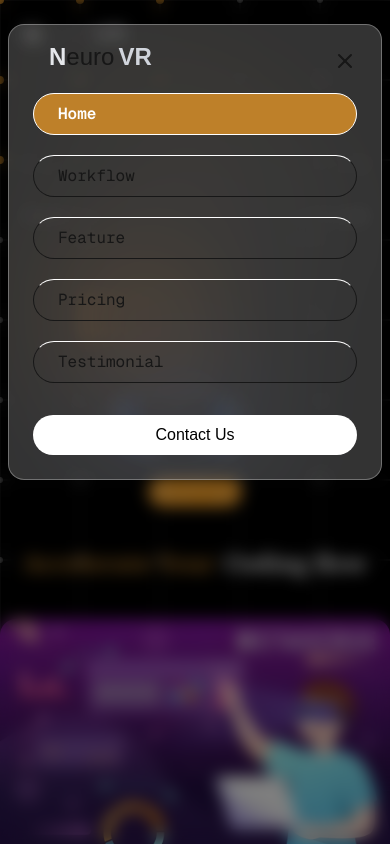
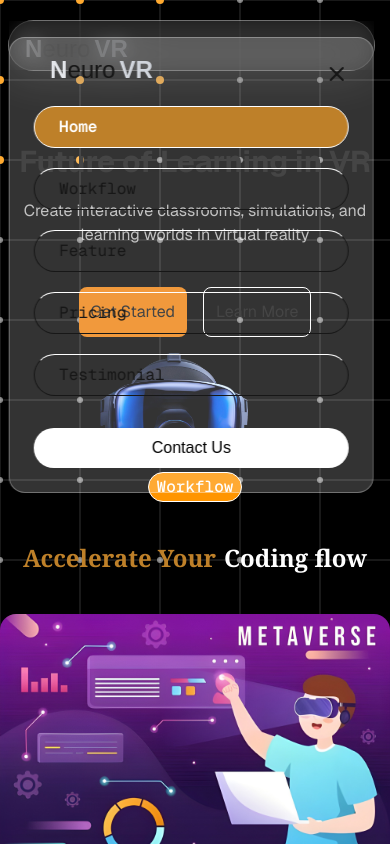
Before and after one commit to wahb-amir/VR, a Next.js app: page / in a window 390 px wide. Both pictures are taken after a click on the icon 354 px from the left and 32 px from the top of the page. Shown: the top 844 px of the page. Built offline with nearby package versions, Linux system fonts and the light colour scheme.

Commit message:
layout update mobile

```diff
--- a/app/Components/Hero.js
+++ b/app/Components/Hero.js
@@ -11,8 +11,7 @@ const Hero = () => {
   };
   return (
     <>
-    <div className="z-10 flex flex-col items-center md:items-start gap-y-4 mt-10 mb-auto left-1/2 top-1/2 transform " id="home">
-
+    <div className="z-10 flex flex-col items-center md:items-start gap-y-4 mt-25 md:mt-10 mb-auto left-1/2 top-1/2 transform " id="home">
       <header >
         <div className="flex flex-col items-center md:items-start gap-y-4">
           <h1 className="text-3xl sm:text-4xl md:text-5xl font-bold text-center md:text-left leading-snug">
--- a/app/Components/Navbar.js
+++ b/app/Components/Navbar.js
@@ -50,7 +50,7 @@ const Navbar = () => {
         </button>
       </nav>
       {/* Mobile navbar */}
-      <nav className="bg-transparent flex items-center gap-6 m-2 tablet:hidden relative z-100">
+      <nav className="flex items-center gap-6 m-2 tablet:hidden z-100 fixed  w-[94%] bg-white/20 backdrop-blur-3xl border border-white/30 rounded-full mt-5">
         <h1
           className="text-2xl p-2 pb-0 m-1 ml-2 flex cursor-pointer items-center
                border-b border-transparent
@@ -80,7 +80,7 @@ const Navbar = () => {
 
             <ul
               className={`absolute top-4 left-1/2 transform -translate-x-1/2
-                flex flex-col space-y-4 bg-white/20 backdrop-blur-3xl border border-white/30
+                flex flex-col space-y-4 bg-white/20 backdrop-blur-xl border border-white/30
                 rounded-2xl p-6 w-full max-w-full
                 transition-all duration-300 ease-in-out
                 ${isOpen ? "opacity-100 translate-y-0" : "opacity-0 -translate-y-6 pointer-events-none"}`}
```
